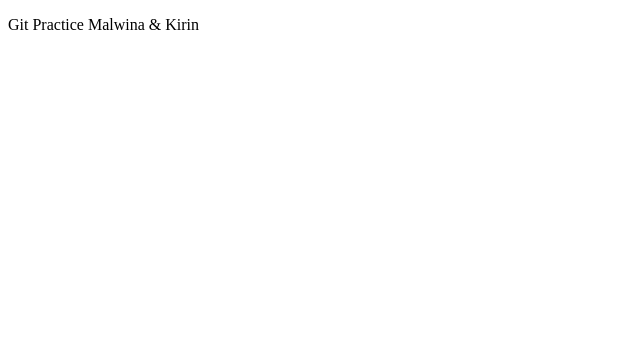
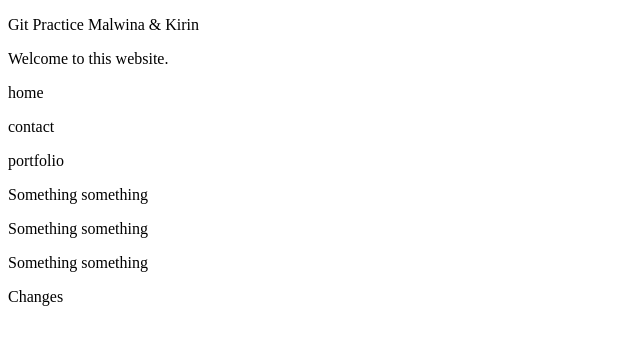
Before and after one commit to kirint93/git-practice, a plain HTML site: page index.html in a window 1280 px wide. Shown: the whole page, without its empty margins (0-640 px from the left). Drawn offline with Linux system fonts and the light colour scheme.

Commit message:
new navbar

```diff
--- a/index.html
+++ b/index.html
@@ -7,5 +7,17 @@
 </head>
 <body>
     <p>Git Practice Malwina & Kirin</p>
+    <p>
+        Welcome to this website.
+    </p>
+    <nav>
+        <p>home</p>
+        <p>contact</p>
+        <p>portfolio</p>
+    </nav>
+    <p>Something something</p>
+    <p>Something something</p>
+    <p>Something something</p>
+    <p>Changes</p>
 </body>
 </html>
```
